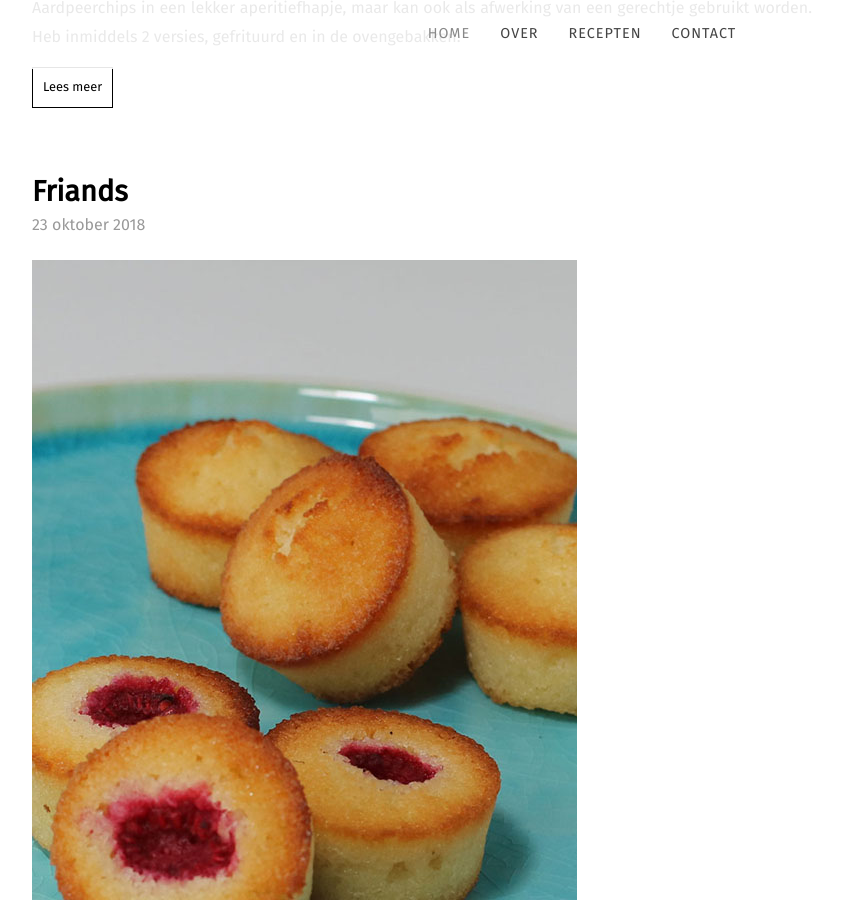
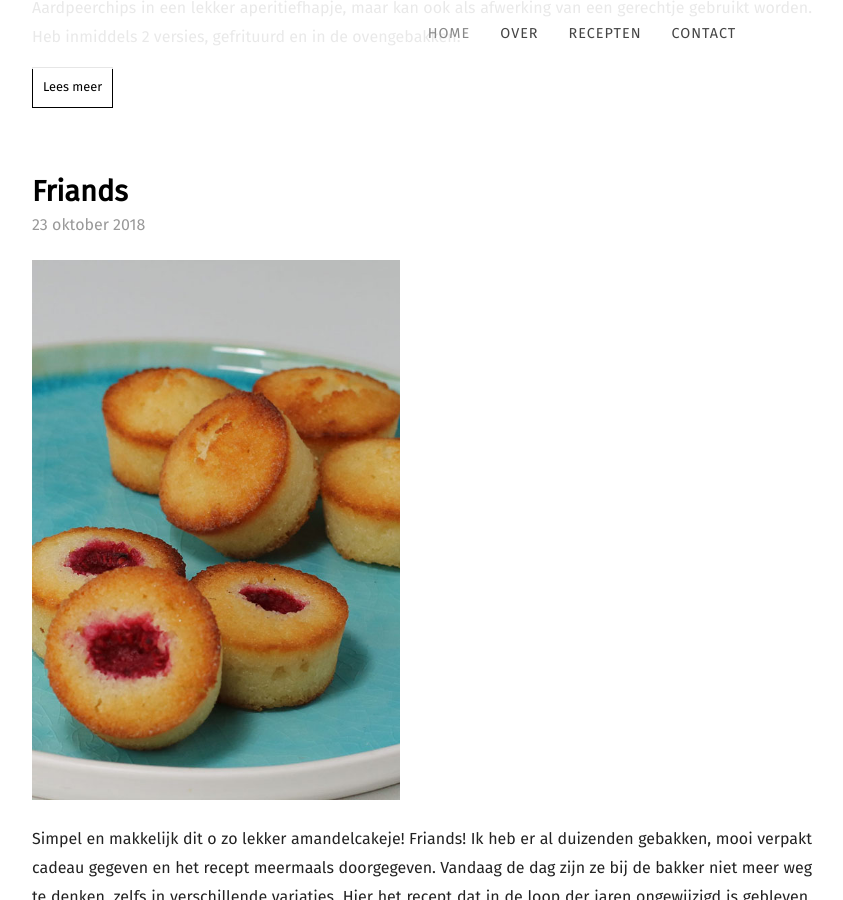
Before and after one commit to fabilicious/fabilicious.github.io, a Jekyll site: the page built from index.html, in a window 1280 px wide and 900 px high, scrolled down 1126 px. Shown: the whole window, without its empty margins (58-901 px from the left). Built offline with Jekyll 4.4.1, drawn with Linux system fonts in a browser that asks for light colours; some web fonts are replaced; the list of posts is cut into pages by our own code.

Commit message:
images take 60 of the viewheight

```diff
--- a/_sass/blog.scss
+++ b/_sass/blog.scss
@@ -38,10 +38,6 @@
 				display: inline-block;
 			}
 		}
-	}
-
-	img#fabilogo {
-		max-width: 80%;
 	}
 
 	.recipe-contents {
@@ -205,3 +201,32 @@
     border-radius: 36px;
     padding-right: 60px;
 }
+
+/*article .post {
+	position: relative;
+
+	h1 {
+		position: absolute;
+	}
+
+	div {
+		position: absolute;
+
+		img {
+			position: absolute;
+		}
+	}
+
+	p {
+		position: absolute;
+	}
+
+	time {
+		position: absolute;
+	}
+}
+*/
+
+div .image>img {
+		max-height: 60vh;
+}
```
